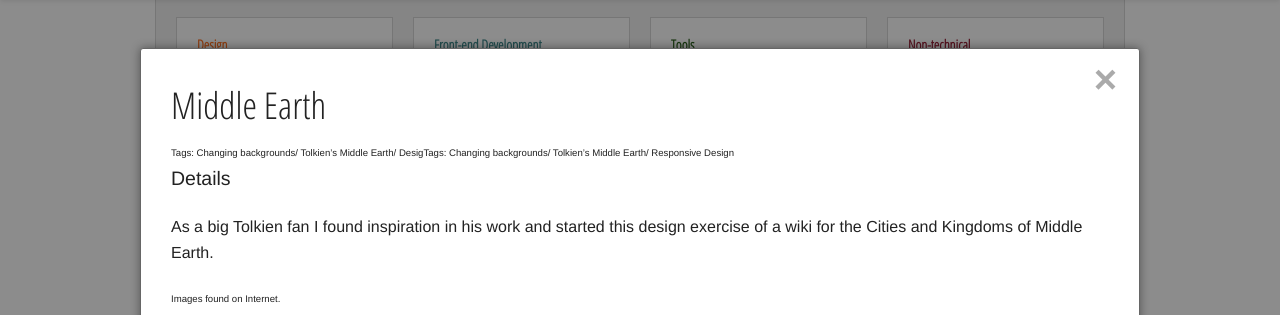
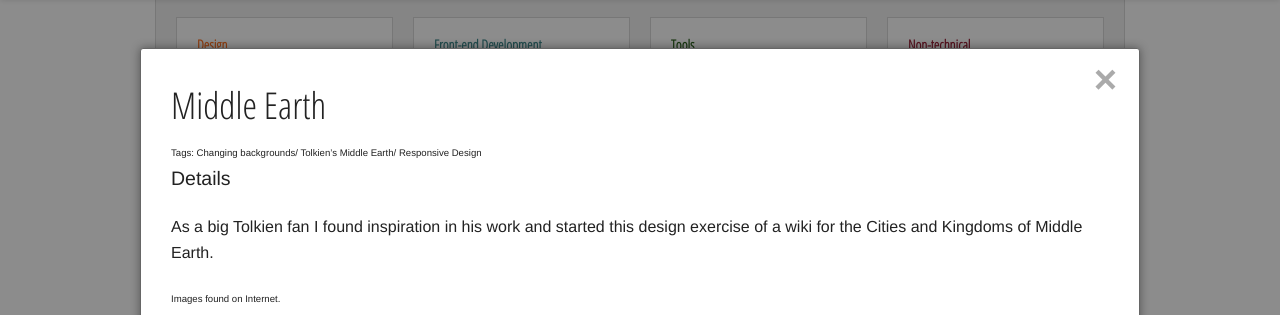
Before and after one commit to kirmitsaki/old-theme, a plain HTML site: page index.html in a window 1280 px wide. Both pictures are taken after a click on the link "Middle Earth". Shown: the part 458-773 px from the top of the page. Drawn offline with Linux system fonts and the light colour scheme; a web font is replaced by a local one.

Commit message:
Update index.html
Typo

```diff
--- a/index.html
+++ b/index.html
@@ -193,7 +193,7 @@
 
                     <div id="myModal3" class="reveal-modal" data-reveal aria-labelledby="modalTitle" aria-hidden="true" role="dialog">
                         <h2 id="modalTitle">Middle Earth</h2>
-                        <small>Tags: Changing backgrounds/ Tolkien’s Middle Earth/ DesigTags: Changing backgrounds/ Tolkien’s Middle Earth/ Responsive Design</small>
+                        <small>Tags: Changing backgrounds/ Tolkien’s Middle Earth/ Responsive Design</small>
                         <p class="lead">Details</p>
                         <p>As a big Tolkien fan I found inspiration in his work and started this design exercise of a wiki for the Cities and Kingdoms of Middle Earth. </p>
                         <small>Images found on Internet.</small>
```
